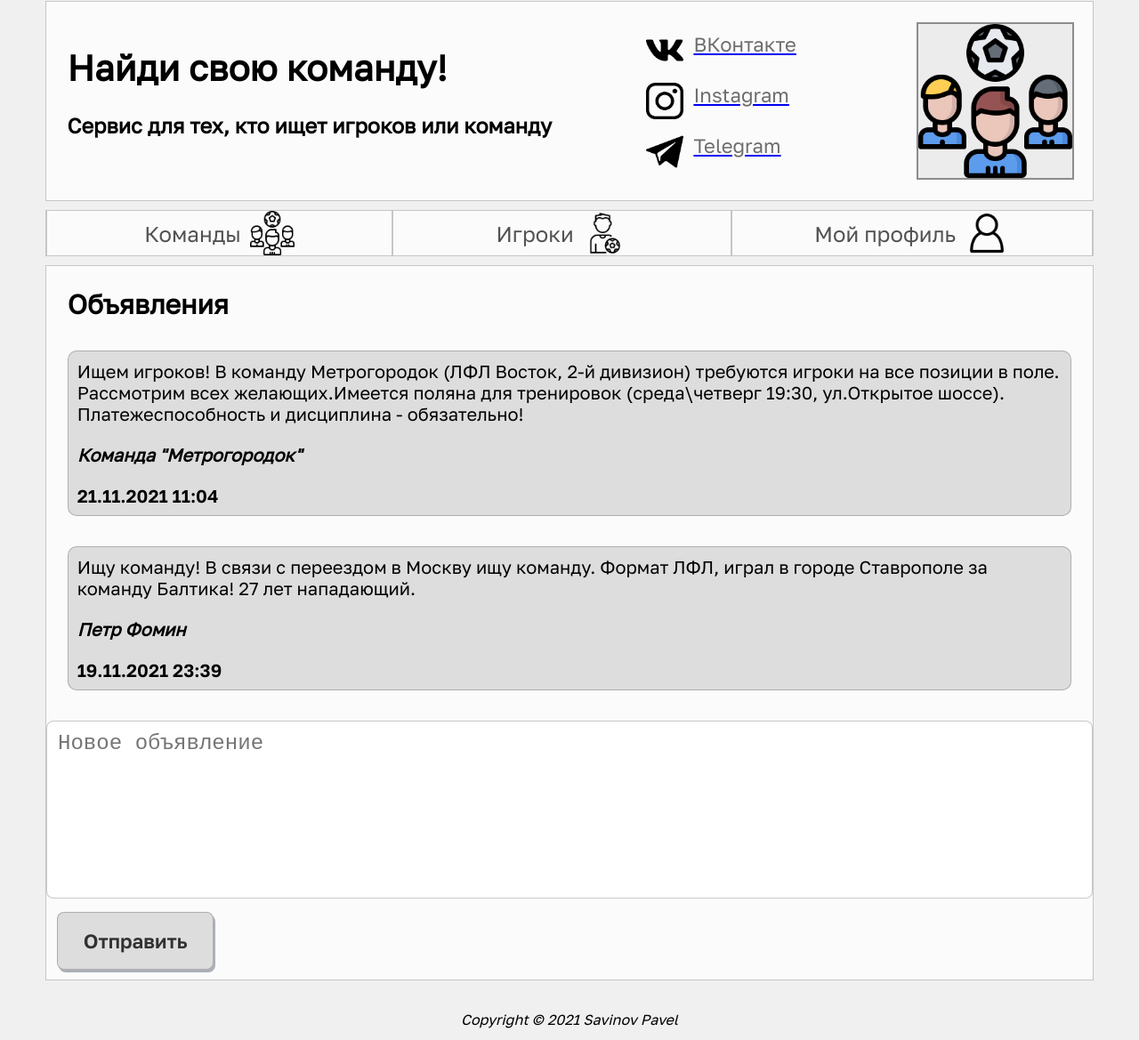
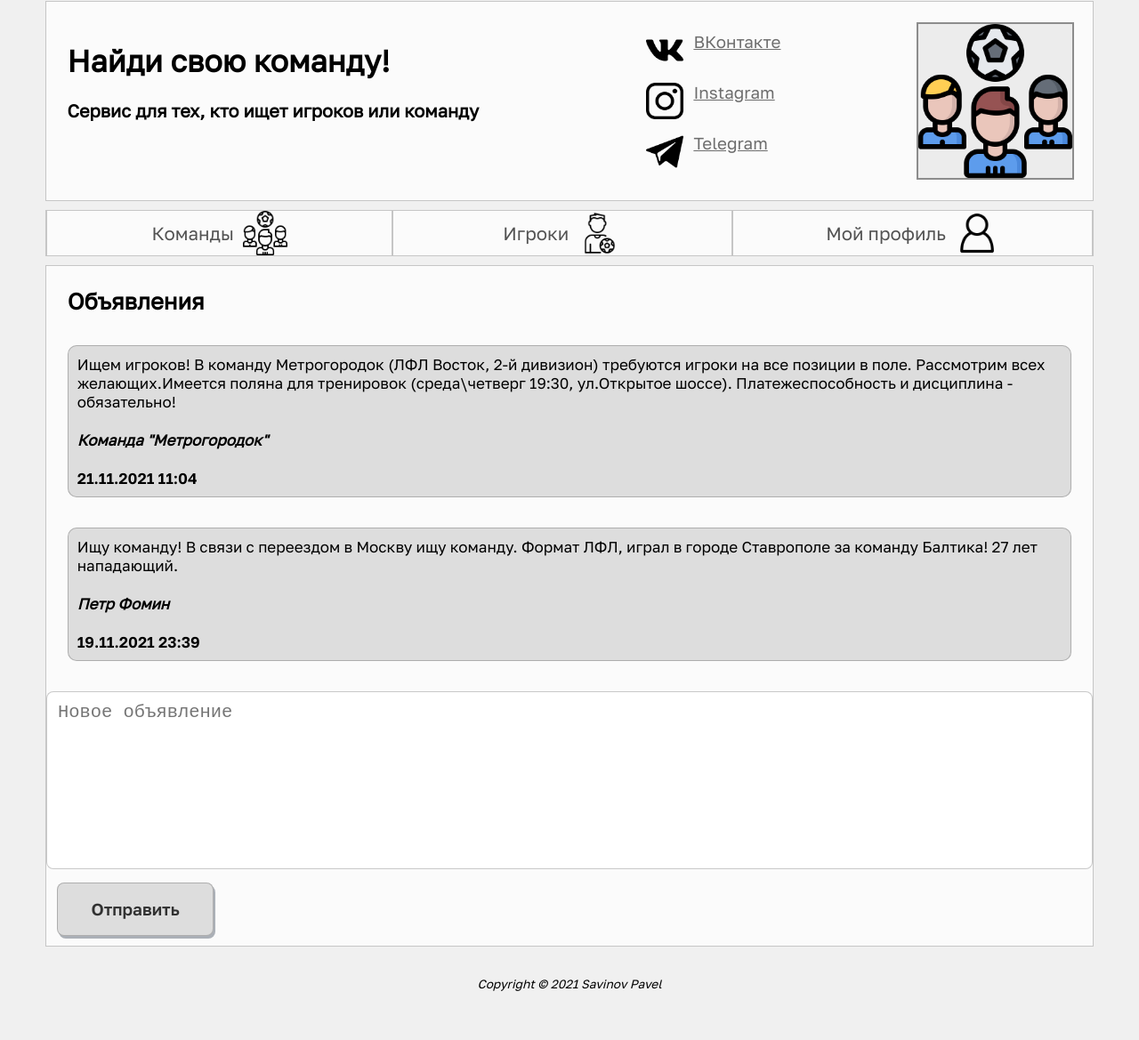
Before and after one commit to pavelihno/coursework-2021, a plain HTML site: page index.html in a window 1280 px wide. Shown: the part 12-1181 px from the top of the page at 89% size. After the commit the page ends 1139 px from the top, so only its background shows below. Drawn offline with Linux system fonts and the light colour scheme.

Commit message:
Login сделан. Минорные исправления в index

```diff
--- a/index.html
+++ b/index.html
@@ -35,7 +35,7 @@
             <ul>
                 <li><a href="teams.html">Команды<img class="nav-img" src="images/team.png"></a></li>
                 <li><a href="players.html">Игроки<img class="nav-img" src="images/player.png"></a></li>
-                <li><a href="profile.html">Мой профиль<img class="nav-img" src="images/profile.png"></a></li>
+                <li><a href="login.html">Мой профиль<img class="nav-img" src="images/profile.png"></a></li>
             </ul>
         </nav>
         <nav class="nav-mobile">
@@ -48,7 +48,7 @@
                 <hr class="mobile-menu-split">
                 <span><a href="players.html">Игроки</a></span><a href="players.html"><img class="nav-img" src="images/player.png"></a>
                 <hr class="mobile-menu-split">
-                <span><a href="profile.html">Мой профиль</a></span><a href="profile.html"><img class="nav-img" src="images/profile.png"></a>
+                <span><a href="login.html">Мой профиль</a></span><a href="login.html"><img class="nav-img" src="images/profile.png"></a>
             </div>
             <script src="scripts/unfold.js"></script>
         </nav>
--- a/scripts/login.js
+++ b/scripts/login.js
@@ -1,6 +1,6 @@
-document.getElementById('check').onclick = function() {
-    let login = document.getElementById('login').value;
-    let password = document.getElementById('password').value;
+document.getElementById('enter').onclick = function() {
+    let login = document.getElementById('l-login').value;
+    let password = document.getElementById('l-password').value;
 
     if (login.length && password.length) {
         window.location.href = "profile.html";
--- a/styles/index.css
+++ b/styles/index.css
@@ -13,9 +13,12 @@
 body {
     font-family: "Golos-Regular", sans-serif;
     /* font-size: calc( (100vw - Vmin)/(Vmax - Vmin) * (Fmax - Fmin) + Fmin); */
-    font-size: calc( (100vw - 480px)/(1900 - 320) * (26 - 14) + 14px);
+    font-size: calc( (100vw - 480px)/(1900 - 320) * (21 - 13) + 13px);
     margin: 0 auto;
     background: #F0F0F0;
+}
+a {
+    color: #6d6d6d;
 }
 .grid {
     display: grid;
@@ -58,7 +61,6 @@ header {
     width: 100%;
 }
 .header-links > a span {
-    color: #6d6d6d;
     transition: all 0.1s ease-in-out;
 }
 .header-links > a span:hover {
@@ -109,7 +111,6 @@ header {
 }
 .nav-desktop > ul li a:hover {
     background: #cfcfcf2c;
-    font-weight: 600;
 }
 .nav-img {
     width: 10%;
@@ -129,7 +130,6 @@ main {
     border: solid 1px #00000036;
     border-radius: 8px;
 }
-
 .announcements h2 {
     margin: 2%;
 }
--- /dev/null
+++ b/styles/login.css
@@ -0,0 +1,94 @@
+@font-face {
+    font-family: "Golos-Regular";
+    src: url("../fonts/Golos-Text_Regular.ttf") format("opentype");
+    font-weight: normal;
+    font-display: swap;
+}
+body {
+    font-family: "Golos-Regular", sans-serif;
+    background: #F0F0F0;
+    /* font-size: calc( (100vw - Vmin)/(Vmax - Vmin) * (Fmax - Fmin) + Fmin); */
+    font-size: calc( (100vw - 480px)/(1900 - 320) * (21 - 13) + 13px);
+}
+main {
+    display: flex;
+    width: 90%;
+    background: #FBFBFB;
+    overflow: hidden;
+    box-sizing: border-box;
+}
+h1 {
+    margin: 8% auto;
+}
+hr {
+    margin: 0;
+}
+.login, .sign-up {
+    display: grid;
+    place-items: center;
+    width: fit-content;
+    column-gap: 2%;
+}
+h1 {
+    grid-column: 1 / 3;
+}
+span {
+    grid-column: 1 / 2;
+}
+input {
+    grid-column: 2 / 3;
+}
+button {
+    cursor: pointer;
+    width: 15%;
+    min-width: fit-content;
+    padding: 1.5%;
+    margin: 1%;
+    color: #313131;
+    font-size: 110%;
+    font-family: "Golos-Regular", sans-serif;
+    background: #dddddda2;
+    border: solid 1px #00000036;
+    box-sizing: border-box;
+}
+button:active {
+    transform: translateY(2px);
+}
+@media screen and (min-width: 992px) { /* разрешение экрана компьютера */
+    main {
+        flex-direction: row;
+        justify-content: center;
+        margin: 5% auto;
+        column-gap: 10%;
+        height: 500px;
+    }
+}
+@media screen and (max-width: 992px) and (min-width: 576px) {  /* разрешение экрана планшета */
+    main {
+        flex-direction: row;
+        justify-content: center;
+        margin: 5% auto;
+        column-gap: 10%;
+        height: 500px;
+        width: 100%;
+    }
+}
+@media screen and (max-width: 576px) {  /* разрешение экрана телефона */
+    main {
+        flex-direction: column;
+        align-items: center;
+        margin: 2% auto;
+        row-gap: 2%;
+        height: 600px;
+    }
+    .login, .sign-up {
+        display: flex;
+        flex-direction: column;
+        row-gap: 7px;
+        margin-bottom: 5%;
+        align-items: left;
+    }
+    hr {
+        width: 100%;
+    }
+}
```
Also changed, not shown: login.html (+21 -4 lines).
